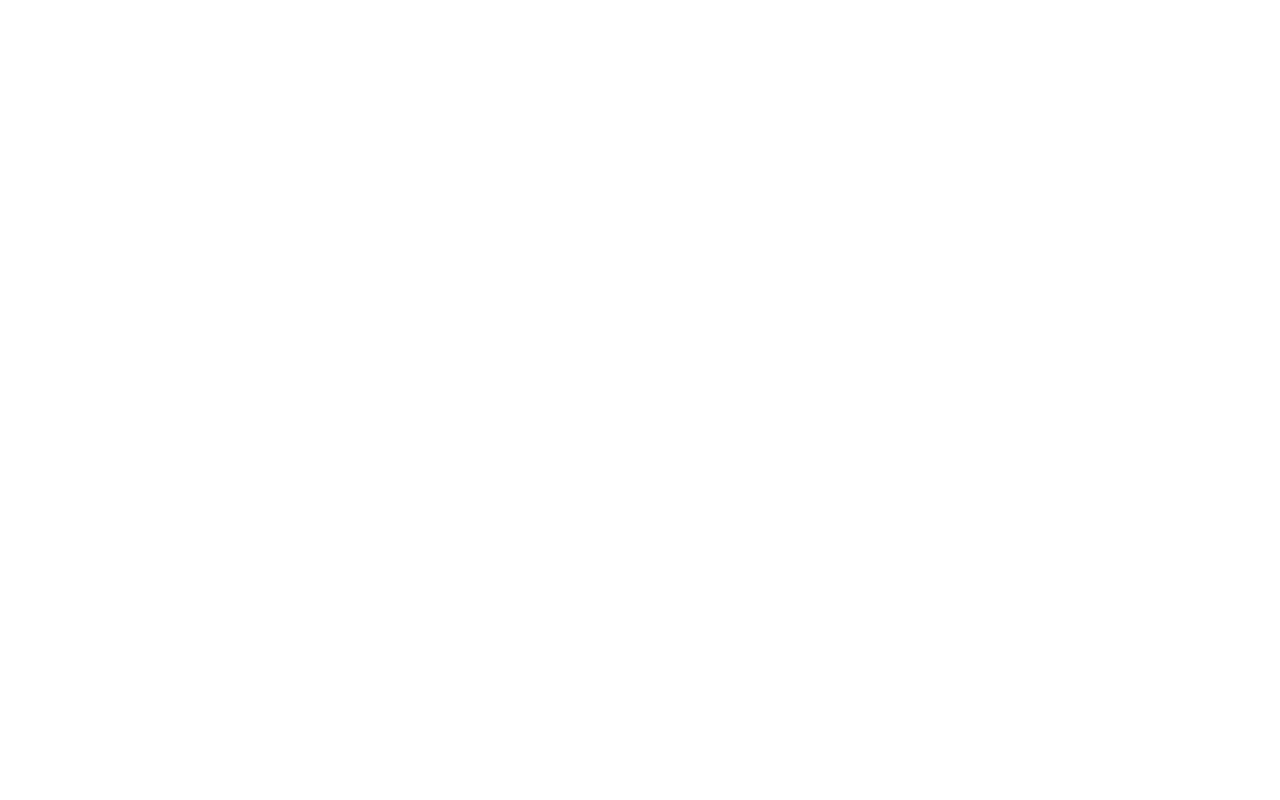
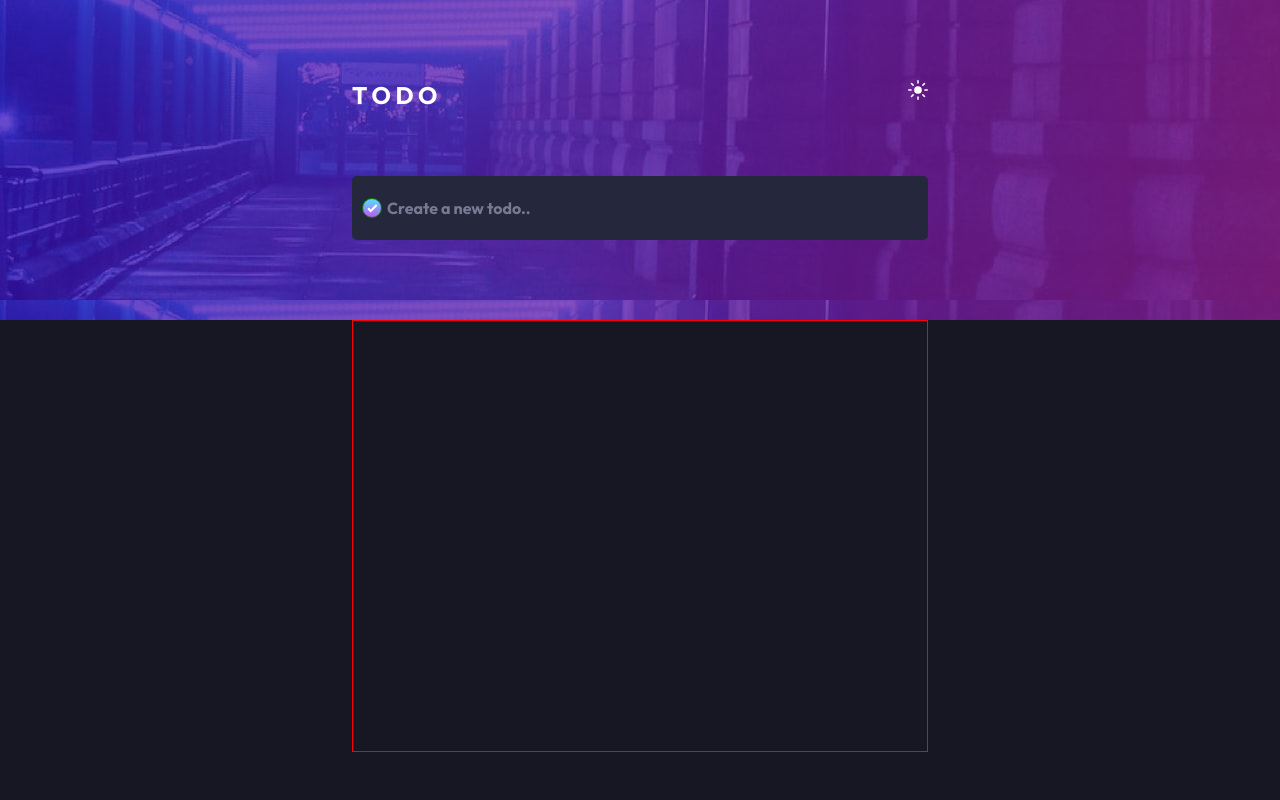
Before and after one commit to CelebMunyiri/todo-app-main, a plain HTML site: page index.html in a window 1280 px wide. Drawn offline with Linux system fonts and the light colour scheme.

Commit message:
added styles for upper and lower part

```diff
--- /dev/null
+++ b/design/style.css
@@ -0,0 +1,84 @@
+
+  @import url('https://fonts.googleapis.com/css2?family=Barlow+Semi+Condensed:wght@100;300;500;600;700&family=Inter:wght@100;200;400;800;900&family=Josefin+Sans:wght@400;700&family=Outfit:wght@700&display=swap');
+
+*{
+    padding: 0;
+    margin: 0;
+    box-sizing: border-box;
+    /* overflow-y: hidden;
+    overflow-x: hidden; */
+}
+.section{
+    height: 100vh;
+    width: 100vw;
+    font-family: 'Barlow Semi Condensed', sans-serif;
+font-family: 'Inter', sans-serif;
+font-family: 'Josefin Sans', sans-serif;
+font-family: 'Outfit', sans-serif;
+}
+.upper{
+
+background-image: url('/images/bg-desktop-dark.jpg');
+    width: 100%;
+    height: 40%;
+    display: flex;
+    justify-content: center;
+    align-items: center;
+}
+.box{
+    width:45%;
+    height: 50%;
+    /* border: 1px solid red; */
+    align-items: center;
+}
+.box1{
+    height: 60%;
+    width: 100%;
+    /* border: 1px solid blue; */
+    color: white;
+    font-weight: 700;
+    display: flex;
+    justify-content: space-between;
+}
+.box1 img{
+    height: 20px;
+    width: 20px;
+}
+.box2{
+    width:100%;
+    height: 40%;
+    display: flex;
+    align-items: center;
+    /* border: 1px solid yellow; */
+    padding: 5px;
+    background: hsl(235, 24%, 19%);
+    border-radius: 5px;
+
+}
+.box2 p{
+    color:  hsl(234, 11%, 52%);
+}
+.kadot{
+    margin: 5px;
+    display: flex;
+    justify-content: center;
+    align-items: center;
+    width: 20px;
+    height: 20px;
+    border: 1px solid green;
+    border-radius: 50%;
+    background:  linear-gradient(to bottom,hsl(192, 100%, 67%), hsl(280, 87%, 65%)) ;
+}
+.lower{
+    width: 100%;
+       height: 60%;
+    background: hsl(235, 21%, 11%);
+    display: flex;
+    justify-content: center;
+}
+.lowerBox{
+    width: 45%;
+    height: 90%;
+    border: 1px solid red;
+
+}
--- a/index.html
+++ b/index.html
@@ -7,11 +7,30 @@
   <link rel="icon" type="image/png" sizes="32x32" href="./images/favicon-32x32.png">
 
   <title>Frontend Mentor | Todo app</title>
-
-
-
+<link rel="stylesheet" href="./design/style.css">
 </head>
 <body>
+  <section class="section">
+    <div class="upper">
+<div class="box">
+  <div class="box1"><h1>T O D O</h1>
+    <img src="/images/icon-sun.svg" alt="">
+  </div>
+  <div class="box2">
+    <div class="kadot">
+      <img src="./images/icon-check.svg" alt="">
 
+    </div>
+    <p>Create a new todo..</p>
+  </div>
+</div>
+
+    </div>
+    <div class="lower">
+      <div class="lowerBox">
+
+      </div>
+    </div>
+  </section>
 </body>
 </html>
```
